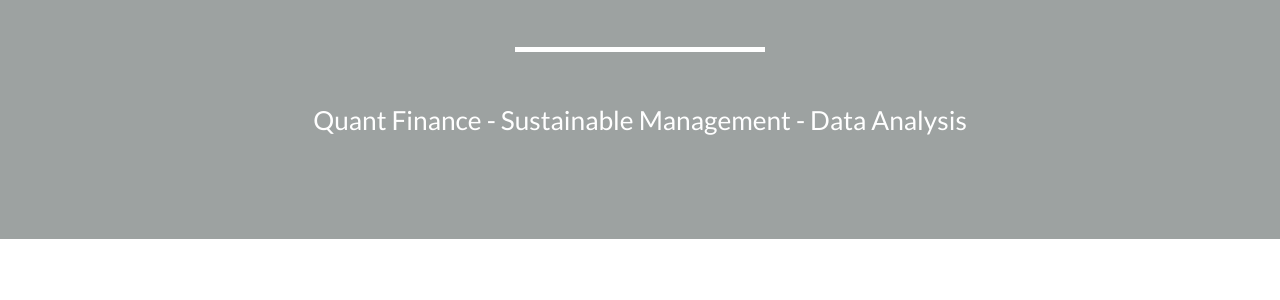
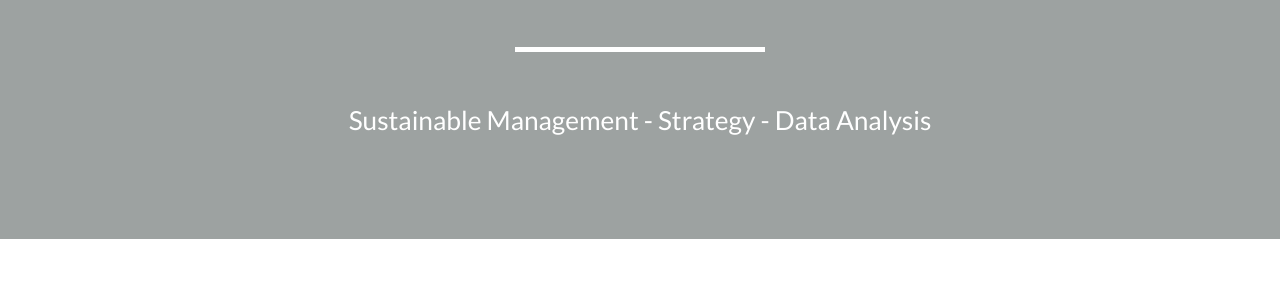
Before and after one commit to chauhansrahul/chauhansrahul.github.io, a Jekyll site: the page built from index.html, in a window 1280 px wide and 900 px high, scrolled down 447 px. Shown: the part 156-456 px from the top of the window. Built offline with Jekyll 4.4.1, drawn with Linux system fonts in a browser that asks for light colours.

Commit message:
Update _config.yml

```diff
--- a/_config.yml
+++ b/_config.yml
@@ -4,7 +4,7 @@ email: rach.chauhan99@gmail.com
 url: https://chauhansrahul.github.io
 description: "Personal Website"
 keywords: "your keywords, separated by commas"
-skills: "Quant Finance - Sustainable Management - Data Analysis"
+skills: "Sustainable Management - Strategy - Data Analysis"
 meta_author: Chauhan Rahul
 
 # Google webmaster tools
```
